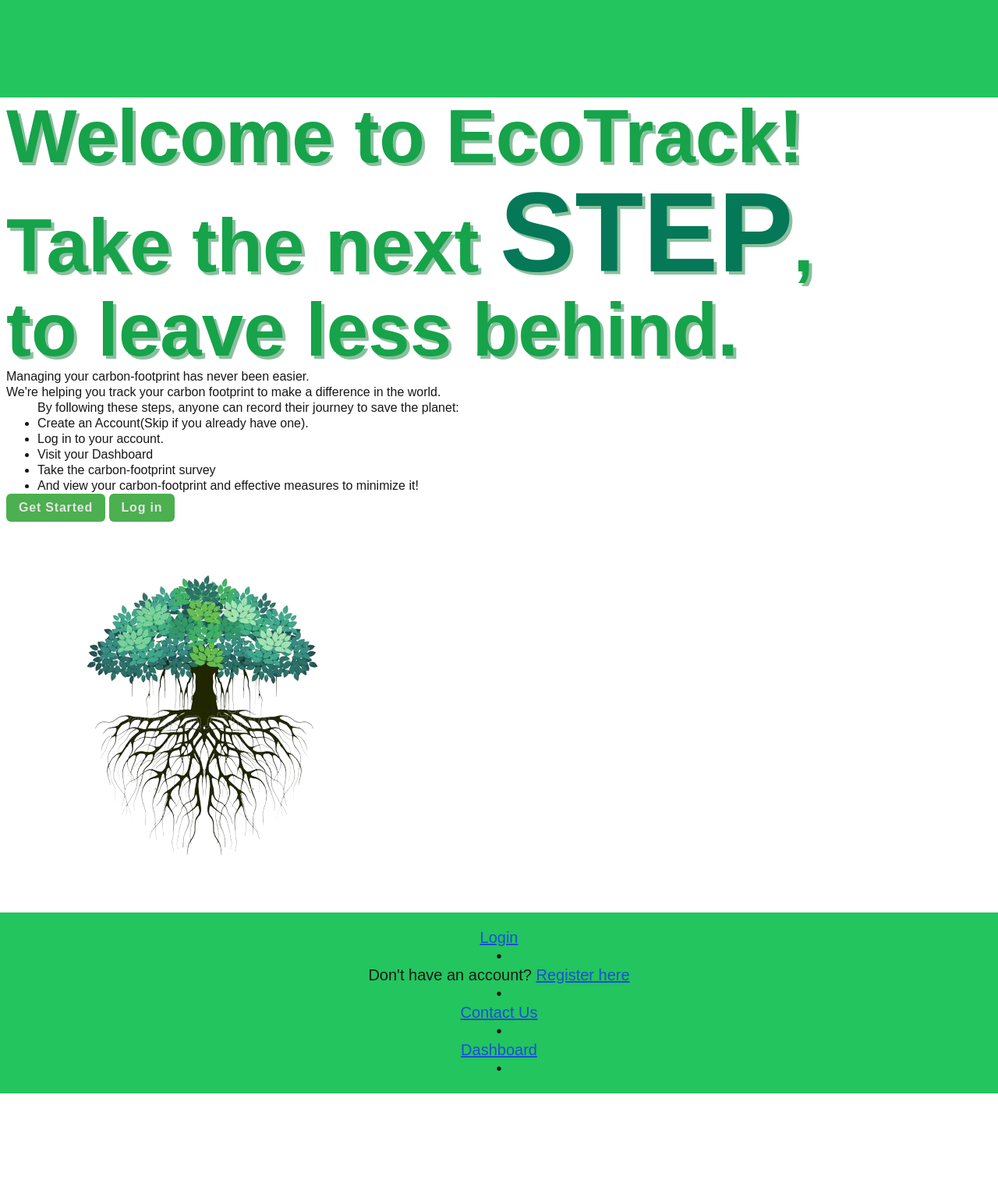
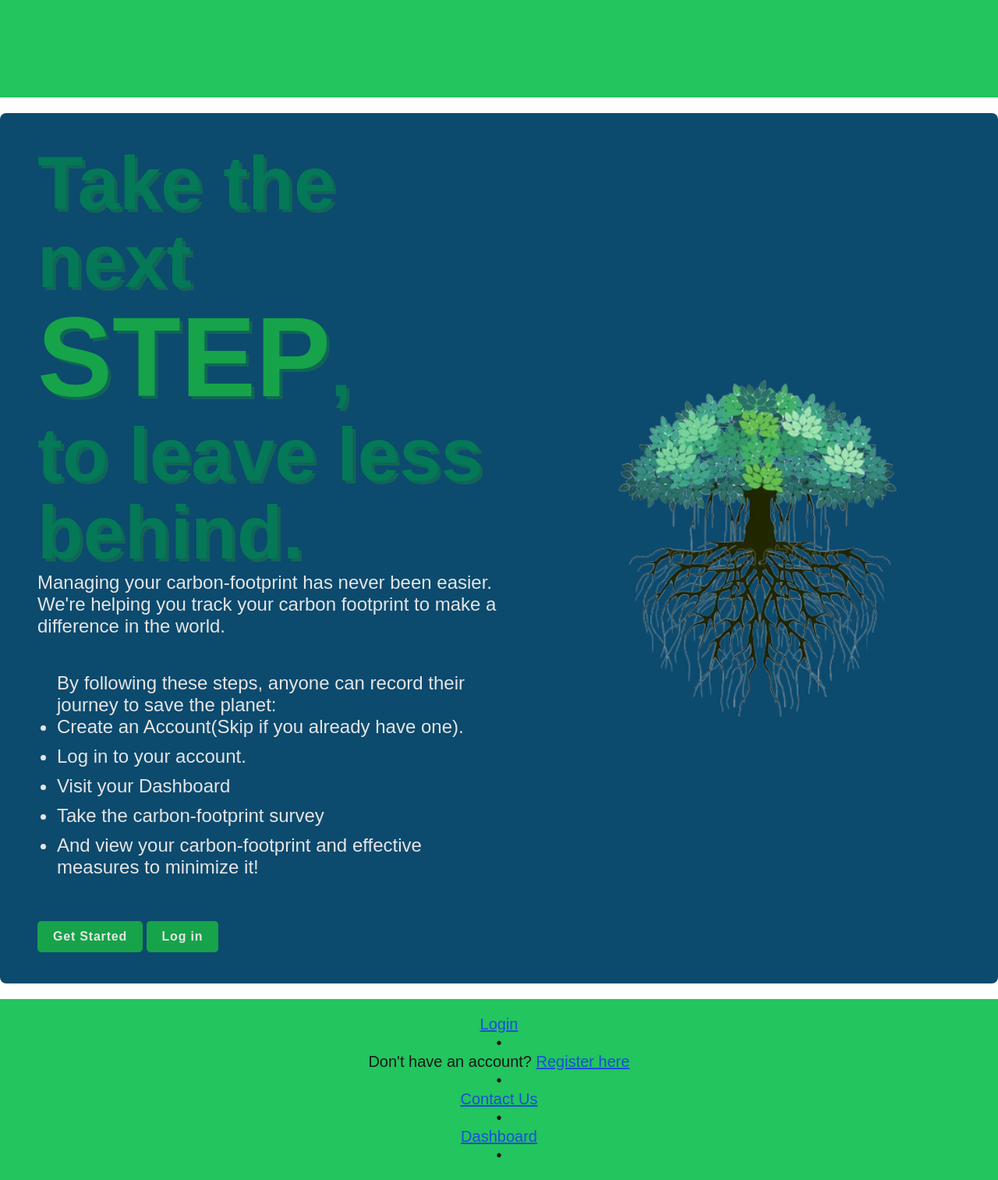
Before and after one commit to RajDharkar/HackUMBC, a Flask app: page / in a window 1280 px wide. Shown: the whole page at 78% size. Before the commit the page ends 1402 px from the top, so only its background shows below. Run offline with Flask 3, Linux system fonts and the light colour scheme; some web fonts are replaced.

Commit message:
Customized/Styled index.html using style.css.

```diff
--- a/static/css/style.css
+++ b/static/css/style.css
@@ -58,7 +58,7 @@ green-bg {
 
 h1 {
     font-size: var(--size-8xl);
-    color: var(--clr-green600);
+    color: var(--clr-emerald);
     text-shadow: 0.25rem 0.25rem 0px rgba(21, 128, 61, 0.5);
 }
 
@@ -89,7 +89,7 @@ a {
 
 strong {
     font-size: 1.5em;
-    color: var(--clr-emerald)
+    color: var(--clr-green600)
 }
 
 nav {
@@ -105,6 +105,86 @@ navbar-logo {
     animation-iteration-count: 1;
 }
 
+.two-column-banner {
+    display: flex;
+    align-items: center;
+    justify-content: center;
+    padding: 40px 20px;
+    padding-left: 40px;
+    max-width: 1200px;
+    margin: 20px auto;
+    background-color: var(--clr-sky);
+    color: var(--clr-white);
+    border-radius: 8px;
+}
+
+.left-column {
+    flex: 1;
+    padding-right: 20px;
+    padding-left: 40px;
+}
+
+.right-column {
+    flex: 1;
+    display: flex;
+    justify-content: center;
+    align-items: center;
+}
+
+.right-column img {
+    max-width: 100%;
+    height: auto;
+    border-radius: 8px;
+}
+
+.left-column h2 {
+    font-size: var(--size-4xl);
+    margin-bottom: 20px;
+}
+
+.left-column p {
+    font-size: var(--size-2xl);
+    margin-bottom: 20px;
+}
+
+.left-column ul {
+    font-size: var(--size-2xl);
+    list-style-type: style type num;
+    padding: 25px;
+    margin-bottom: 20px;
+}
+
+.left-column li {
+    margin-bottom: 10px;
+    font-size: var(--size-2xl);
+}
+
+.left-column .button {
+    display: inline-block;
+    padding: 10px 20px;
+    background-color: var(--clr-green600);
+    color: var(--clr-white);
+    text-decoration: none;
+    border-radius: 5px;
+    transition: background-color 0.3s;
+}
+
+.left-column .button:hover {
+    background-color: var(--clr-green700);
+}
+
+.right-column img {
+    max-width: 100%;
+    height: auto;
+    border-radius: 8px;
+    transform: scale(1.2); /* Scale the image to 120% of its original size */
+    transition: transform 0.3s ease-in-out; /* Smooth transition */
+}
+
+.right-column img:hover {
+    transform: scale(1.3); /* Increase scale on hover (optional) */
+}
+
 .footer-container {
     display: flex;
     flex: 1;
--- a/templates/index.html
+++ b/templates/index.html
@@ -7,11 +7,9 @@
 {% block body %}
 
 <!-- Main Front Page -->
-<div class="container banner">
-        <h1>Welcome to EcoTrack!</h1>
-
-        <!-- Left Section -->
-  <div class="left-section">
+<div class="two-column-banner container banner">
+        <!-- Left column -->
+  <div class="left-column">
     <h1>Take the next <strong>STEP</strong>,</h1>
     <h1>to leave less behind.</h1>
     <p>Managing your carbon-footprint has never been easier.<br>We're helping you track your carbon footprint to make a difference in the world.</p>
@@ -28,8 +26,8 @@
     </div>
   </div>
 
-  <!-- Right Section (Image of laptop and phone) -->
-  <div class="right-section">
+  <!-- Right column (Image of laptop and phone) -->
+  <div class="right-column">
     <img src="static/imgs/treeImg.png" alt="tree image">
   </div>
 </div>
```
